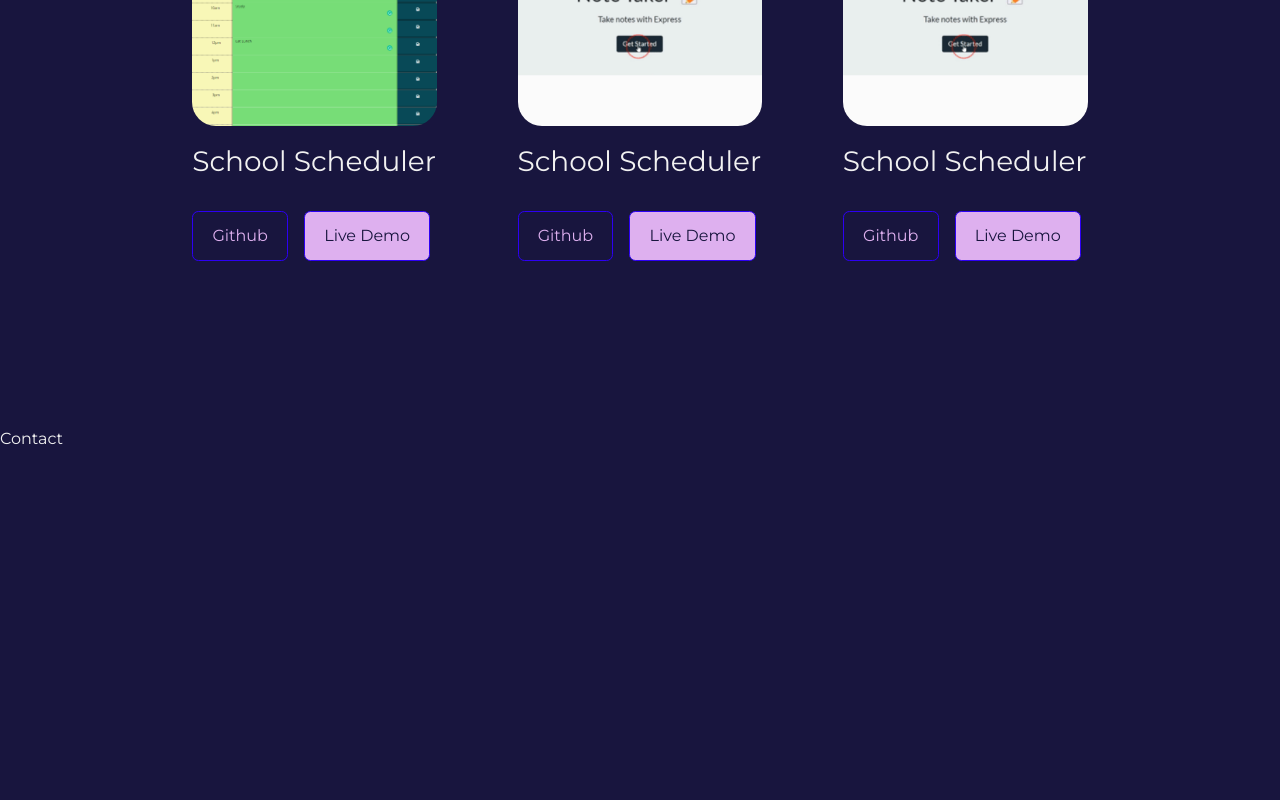
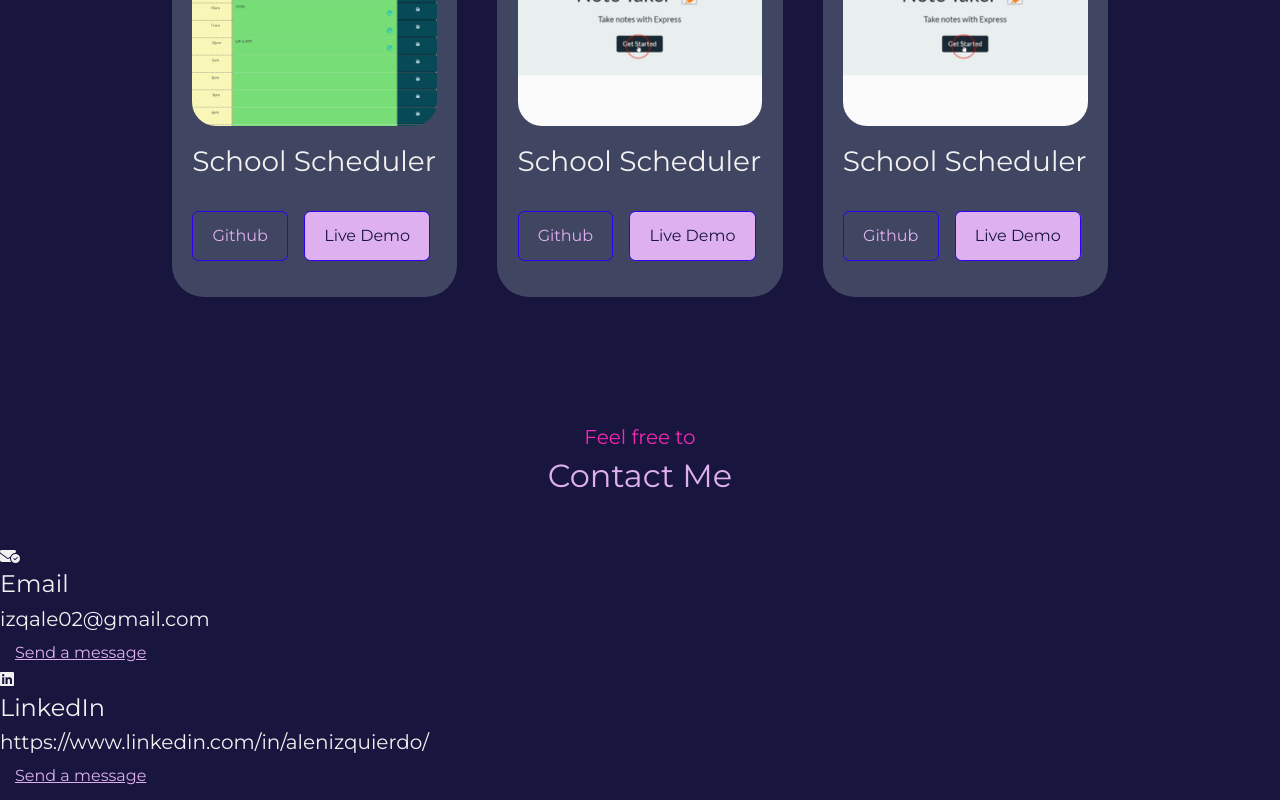
Before and after one commit to alenambo02/a-izquierdo-portfolio, a React (Create React App) app: page / in a window 1280 px wide. Shown: the part 3290-4090 px from the top of the page. Before the commit the page ends 3742 px from the top, so only its background shows below. Built offline with nearby package versions, Linux system fonts and the light colour scheme.

Commit message:
add email and linkedin contact info inside contact section

```diff
--- a/src/components/contact/Contact.jsx
+++ b/src/components/contact/Contact.jsx
@@ -1,10 +1,40 @@
+import { FontAwesomeIcon } from '@fortawesome/react-fontawesome';
+import { faEnvelopeCircleCheck } from '@fortawesome/free-solid-svg-icons';
+import { faLinkedin } from '@fortawesome/free-brands-svg-icons';
 import React from 'react';
 import './contact.css';
 
 
+
 const Contact = () => {
     return (
-        <section id="contact">Contact</section>
+        <section id="contact">
+         <h5>Feel free to</h5>
+         <h2>Contact Me</h2>
+
+         <div className='contianer contact__container'>
+            <div className='contact__options'>
+                <article className='contact__choice'>
+                <FontAwesomeIcon icon={faEnvelopeCircleCheck}/>
+                <h4>Email</h4>
+                <h5>izqale02@gmail.com</h5>
+                <a href='mailto:izqale02@gmail.com' target='#'>Send a message</a>
+                </article>
+
+                <article className='contact__choice'>
+                <FontAwesomeIcon icon={faLinkedin}/>
+                <h4>LinkedIn</h4>
+                <h5>https://www.linkedin.com/in/alenizquierdo/</h5>
+                <a href='https://www.linkedin.com/in/alenizquierdo/' target='#'>Send a message</a>
+                </article>
+            </div>
+            <form>
+
+            </form>
+
+
+         </div>
+        </section>
     )
 }
 
--- a/src/components/portfolio/portfolio.css
+++ b/src/components/portfolio/portfolio.css
@@ -5,7 +5,7 @@
 }
 
 .portfolio__item {
-    background: var(--color-bg-variant);
+    background: var(--color-background-variant);
     padding: 1.2rem;
     border-radius: 2rem;
     border: 1px solid transparent;
@@ -13,7 +13,7 @@
 }
 
 .portfolio__item:hover {
-    border-color: var(--color-bg-variant);
+    border-color: var(--color-background-variant);
     background: transparent;
 }
 
```
Also changed, not shown: src/components/portfolio/Portfolio.jsx (+0 -7 lines).
